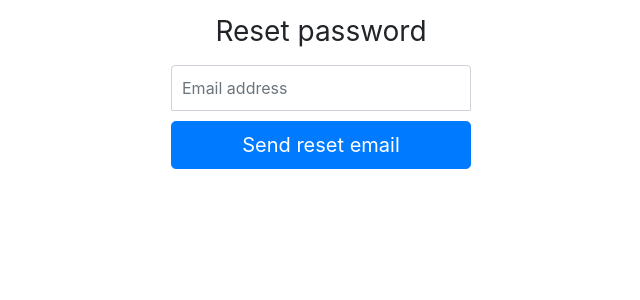
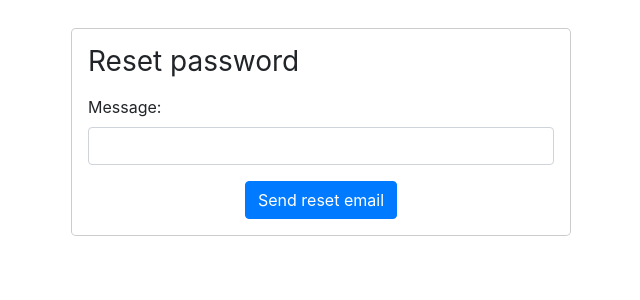
Before and after one commit to idfinternship/project-c, a Django app: template accounts/templates/accounts/password_reset_form.html in a window 1280 px wide. Shown: the part 72-372 px from the top of the page, without its empty margins (319-959 px from the left). Run offline with Django 3.2, Linux system fonts and the light colour scheme; the template is opened without the code that fills it: values that come from a table or form of the project are taken from there, others are empty; some libraries are stand-ins or nearby versions.

Commit message:
more html

```diff
--- a/accounts/templates/accounts/password_reset_form.html
+++ b/accounts/templates/accounts/password_reset_form.html
@@ -1,45 +1,28 @@
 {% extends 'main/base.html' %}
-
 
 {% block content %}
 
-<style type="text/css">
-  .form-signin {
-    width: 100%;
-    max-width: 330px;
-    padding: 15px;
-    margin: auto;
-  }
-  .form-signin .checkbox {
-    font-weight: 400;
-  }
-  .form-signin .form-control {
-    position: relative;
-    box-sizing: border-box;
-    height: auto;
-    padding: 10px;
-    font-size: 16px;
-  }
-  .form-signin .form-control:focus {
-    z-index: 2;
-  }
-  .form-signin input[type="email"] {
-    margin-bottom: 10px;
-    border-bottom-right-radius: 0;
-    border-bottom-left-radius: 0;
-  }
-
-  .h3{
-    text-align: center;
-  }
-</style>
-
-
-<form method="POST" class="form-signin">{% csrf_token %}
-	<h1 class="h3 mb-3 font-weight-normal">Reset password</h1>
-    <input name="email" class="form-control" placeholder="Email address" type="email" id="id_email" required="true">
-	<button class="btn btn-lg btn-primary btn-block" type="submit">Send reset email</button>
-</form>
+<div class="app-container app-theme-white body-tabs-shadow closed-sidebar-mobile">
+    <div class="app-container closed-sidebar-mobile">
+        <div class="h-100 bg-premium-dark">
+            <div class="d-flex h-100 justify-content-center align-items-center">
+                <div class="modal-dialog w-100 ">
+                <div class="modal-content">
+                <div class="modal-body">
+					<form method="POST" class="form-signin">{% csrf_token %}
+						<h1 class="h3 mb-3 font-weight-normal">Reset password</h1>
+						 {% include 'accounts/basetry.html' with form=form %}
+						<div class="text-center">
+						<button class="btn  btn-primary " type="submit">Send reset email</button>
+						</div>
+					</form>
+				</div>
+                </div>
+                </div>
+                </div>
+            </div>
+	</div>
+        </div>
 
 
 
```
Also changed, not shown: accounts/templates/accounts/password_reset_confirm.html (+15 -3 lines), db.sqlite3.
